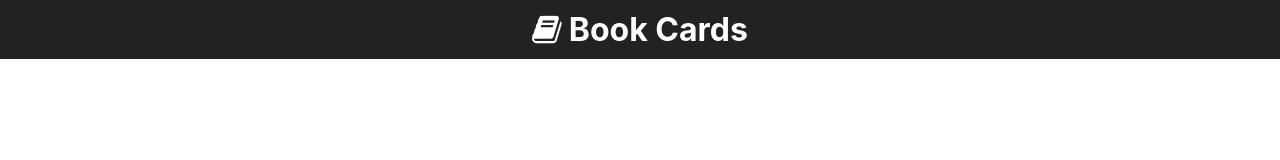
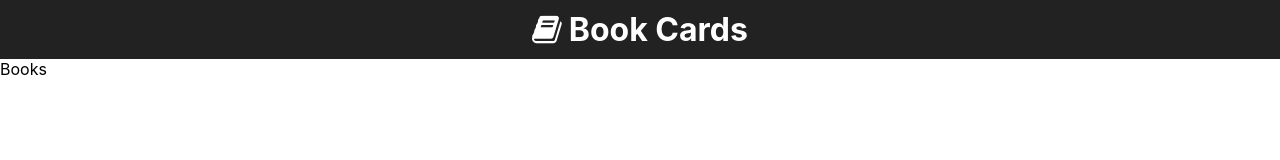
Before and after one commit to magdyMohammed20/google-book-api, a React (Create React App) app: page / in a window 1280 px wide. Shown: the top 160 px of the page. Built offline with nearby package versions, Linux system fonts and the light colour scheme.

Commit message:
Create Books Component

```diff
--- a/src/App.js
+++ b/src/App.js
@@ -1,11 +1,13 @@
 import React from 'react';
 import './App.css';
 import Header from './Components/Header'
+import Books from './Components/Books'
 
 function App() {
   return (
     <div className="App">
       <Header />
+      <Books />
     </div>
   );
 }
--- /dev/null
+++ b/src/Components/Books.js
@@ -0,0 +1,13 @@
+import React, { Component } from 'react'
+
+class Books extends Component {
+    render() {
+        return (
+            <div className="books">
+                Books
+            </div>
+        )
+    }
+}
+
+export default Books
```
